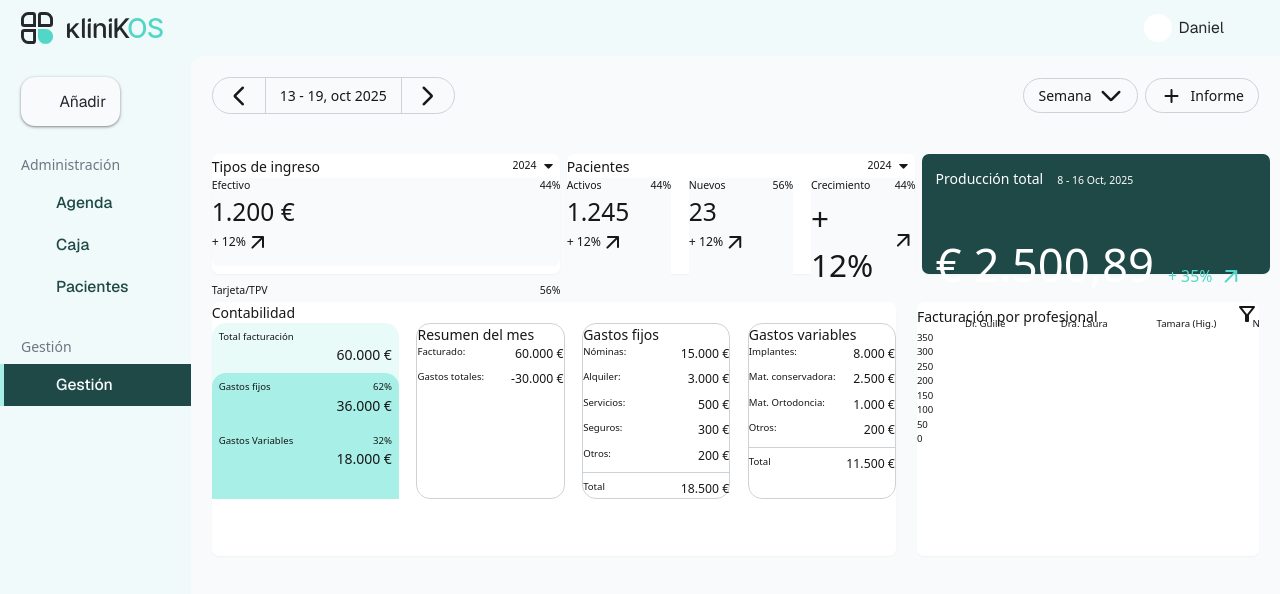
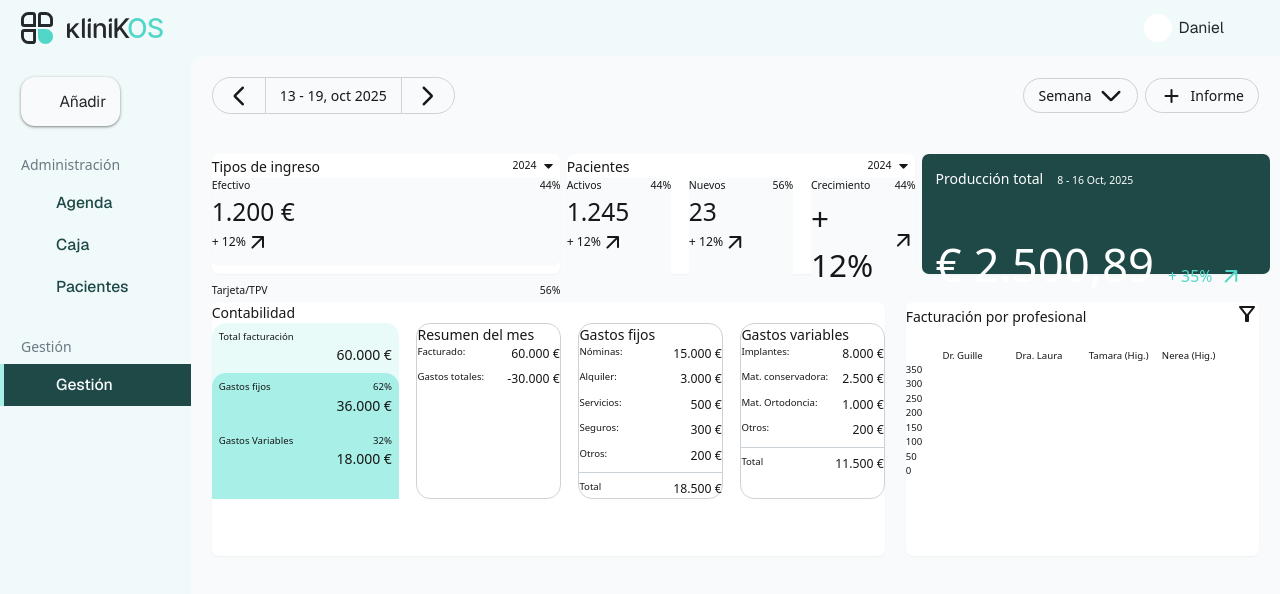
Before and after one commit to klinikOSapp/klinikOS-app, a Next.js app: page /gestion in a window 1280 px wide. Shown: the top 594 px of the page. Built offline with nearby package versions, Linux system fonts and the light colour scheme; some icons are missing.

Commit message:
first row ww

```diff
--- a/src/app/gestion/page.tsx
+++ b/src/app/gestion/page.tsx
@@ -21,7 +21,7 @@ export default function GestionPage() {
         </section>
 
         {/* Second row - Billing chart + Specialty donut */}
-        <div className='grid grid-cols-1 lg:grid-cols-[2fr_1fr] gap-6 mt-gapmd'>
+        <div className='dashboard-grid-charts mt-gapmd'>
           <BillingLineChart />
           <SpecialtyDonut />
         </div>
--- a/src/app/globals.css
+++ b/src/app/globals.css
@@ -213,14 +213,14 @@
   ); /* 320px → 523px scaled al viewport */
   --width-card-chart-lg-fluid: clamp(
     40rem,
-    63vw,
+    55.7vw,
     66.8125rem
-  ); /* 640px → 1069px */
+  ); /* 640px → 1069px escalado exacto (1069px ÷ 1920px) */
   --width-card-chart-md-fluid: clamp(
     20rem,
-    31vw,
+    27.6vw,
     33.0625rem
-  ); /* 320px → 529px */
+  ); /* 320px → 529px escalado exacto (529px ÷ 1920px) */
 
   /* Tables (semantic) */
   /* Row height based on fluid base (40px at 16px) */
@@ -321,7 +321,7 @@ body {
     gap: var(--spacing-card-gap);
     grid-template-columns: repeat(
       auto-fit,
-      minmax(min(100%, var(--width-card-chart-md)), 1fr)
+      minmax(min(100%, var(--width-card-chart-md-fluid)), 1fr)
     );
   }
 
@@ -347,9 +347,9 @@ body {
 
   @media (min-width: 1024px) {
     .dashboard-grid-charts {
-      grid-template-columns: minmax(0, var(--width-card-chart-lg)) minmax(
+      grid-template-columns: minmax(0, var(--width-card-chart-lg-fluid)) minmax(
           0,
-          var(--width-card-chart-md)
+          var(--width-card-chart-md-fluid)
         );
       justify-content: center;
     }
--- a/src/components/gestion/ProfessionalBars.tsx
+++ b/src/components/gestion/ProfessionalBars.tsx
@@ -1,5 +1,7 @@
-const CARD_HEIGHT_VAR = 'var(--height-card-chart-fluid)'
-const CARD_WIDTH_VAR = 'var(--width-card-chart-md)'
+import type { CSSProperties } from 'react'
+
+const CARD_HEIGHT_VAR = 'var(--chart-card-height)'
+const CARD_WIDTH_VAR = 'var(--chart-card-width)'
 const AXIS_LEFT_RATIO = (55 / 529).toFixed(6)
 const GRID_WIDTH_RATIO = (438 / 529).toFixed(6)
 const AXIS_HEIGHT_RATIO = (220 / 342).toFixed(6)
@@ -7,11 +9,28 @@ const AREA_HEIGHT_RATIO = (208 / 342).toFixed(6)
 const BAR_HEIGHT_RATIOS = [195, 162, 117, 133].map((value) =>
   (value / 342).toFixed(6)
 )
+const PROFESSIONAL_LABELS = [
+  'Dr. Guille',
+  'Dra. Laura',
+  'Tamara (Hig.)',
+  'Nerea (Hig.)'
+]
+const AXIS_LABELS = [350, 300, 250, 200, 150, 100, 50, 0]
 
 export default function ProfessionalBars() {
+  const cardStyles: CSSProperties = {
+    '--chart-card-width': 'min(var(--width-card-chart-md-fluid), 95vw)',
+    '--chart-card-height': 'min(var(--height-card-chart-fluid), 34vh)',
+    width: 'var(--chart-card-width)',
+    height: 'var(--chart-card-height)'
+  }
+
   return (
-    <section className='bg-surface rounded-lg shadow-elevation-card p-fluid-md h-card-chart-fluid overflow-clip w-full'>
-      <header className='flex items-center justify-between mb-fluid-sm'>
+    <section
+      className='relative flex flex-col rounded-lg bg-surface p-fluid-md shadow-elevation-card overflow-clip'
+      style={cardStyles}
+    >
+      <header className='mb-[min(2.75rem,4vh)] flex items-center justify-between'>
         <h3 className='text-title-sm font-medium text-fg'>
           Facturación por profesional
         </h3>
@@ -23,12 +42,12 @@ export default function ProfessionalBars() {
       </header>
 
       <div
-        className='relative'
+        className='relative w-full'
         style={{ height: `calc(${CARD_HEIGHT_VAR} * ${AXIS_HEIGHT_RATIO})` }}
       >
         {/* Y-axis labels */}
-        <div className='absolute left-0 inset-y-0 flex flex-col justify-between text-label-sm text-fg-muted'>
-          {[350, 300, 250, 200, 150, 100, 50, 0].map((v) => (
+        <div className='absolute inset-y-0 left-0 flex w-max flex-col justify-between text-label-sm text-fg-muted'>
+          {AXIS_LABELS.map((v) => (
             <span key={v}>{v}</span>
           ))}
         </div>
@@ -74,10 +93,9 @@ export default function ProfessionalBars() {
             bottom: 0
           }}
         >
-          <span>Dr. Guille</span>
-          <span>Dra. Laura</span>
-          <span>Tamara (Hig.)</span>
-          <span>Nerea (Hig.)</span>
+          {PROFESSIONAL_LABELS.map((label) => (
+            <span key={label}>{label}</span>
+          ))}
         </div>
       </div>
     </section>
--- a/src/components/gestion/SpecialtyDonut.tsx
+++ b/src/components/gestion/SpecialtyDonut.tsx
@@ -23,8 +23,8 @@ const DEFAULT_SPECIALTIES: SpecialtyShare[] = [
   { label: 'Estética', percentage: 10, colorToken: 'var(--color-brand-800)' }
 ]
 
-const CARD_WIDTH = 'var(--width-card-chart-md)'
-const CARD_HEIGHT = 'var(--height-card-chart)'
+const CARD_WIDTH = 'var(--width-card-chart-md-fluid)'
+const CARD_HEIGHT = 'var(--height-card-chart-fluid)'
 const DONUT_SIZE_REM = 12.6875
 const LEGEND_WIDTH_REM = 8.375
 
```
